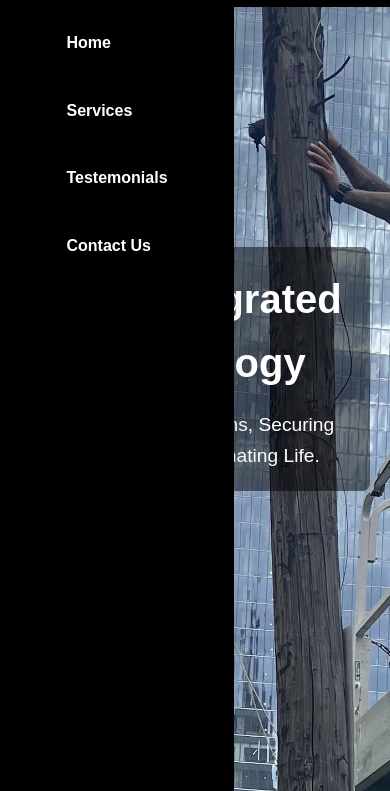
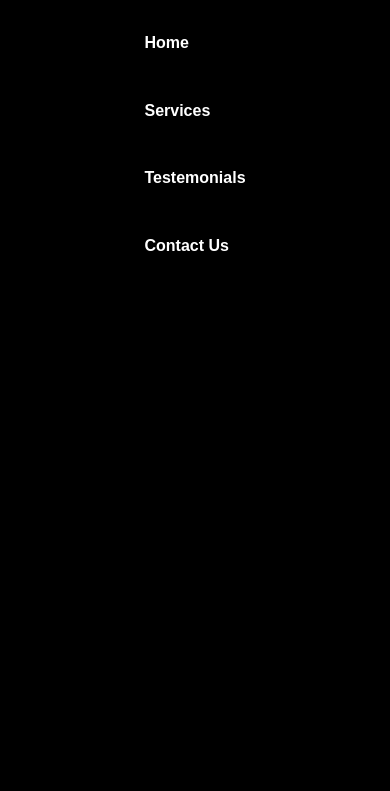
Before and after one commit to seanyvesroy/Cruz, a plain HTML site: page index.html in a window 390 px wide. Both pictures are taken after a click on the element 357 px from the left and 29 px from the top of the page. Shown: the part 53-844 px from the top of the page. Drawn offline with Linux system fonts and the light colour scheme.

Commit message:
I did javascript

```diff
--- a/script.js
+++ b/script.js
@@ -1,18 +1,24 @@
-  document.querySelectorAll('a[href^="#"]').forEach(anchor => {
+
+// Function to toggle the navbar visibility
+const hamburger = document.querySelector(".hamburger");
+const menubar = document.querySelector(".menubar");
+const menuItems = document.querySelector(".menubar ul li a")
+
+document.querySelectorAll('a[href^="#"]').forEach(anchor => {
     anchor.addEventListener('click', function (e) {
       e.preventDefault();
       document.querySelector(this.getAttribute('href')).scrollIntoView({
         behavior: 'smooth',
         block: 'start' // Ensures the section is aligned at the top
       });
+      menubar.classList.remove("active"); // Remove active class to close the menubar
+      hamburger.classList.remove("hamburger-active");
     });
   });
-// Function to toggle the navbar visibility
-const mobileNav = document.querySelector(".hamburger");
-const navbar = document.querySelector(".menubar");
-
-const toggleNav = () => {
-  navbar.classList.toggle("active");
-  mobileNav.classList.toggle("hamburger-active");
-};
-mobileNav.addEventListener("click", () => toggleNav());
+// Toggle the active class to show the menubar
+hamburger.addEventListener("click", () => {
+  menubar.classList.toggle("active");
+  hamburger.classList.toggle("hamburger-active");
+  const scrollPosition = window.scrollY;
+  menubar.style.top = `${scrollPosition}px`;
+});
--- a/styles.css
+++ b/styles.css
@@ -109,23 +109,24 @@
   }
 
   .menubar {
-    position: absolute;
-    top: 0;
-    left: -60%;
+    position: absolute; /* Now absolute instead of fixed */
+    left: -100%; /* Initially off-screen */
     display: flex;
     justify-content: center;
     align-items: flex-start;
-    width: 60%;
+    width: 100%;
     height: 100vh;
     padding: 20% 0;
     background: #000;
     transition: all 0.5s ease-in;
     z-index: 2;
   }
+
   .active {
-    left: 0;
+    left: 0; /* Slide in when active */
     box-shadow: rgba(149, 157, 165, 0.2) 0px 8px 24px;
   }
+
 
   .menubar ul {
     padding: 0;
```
